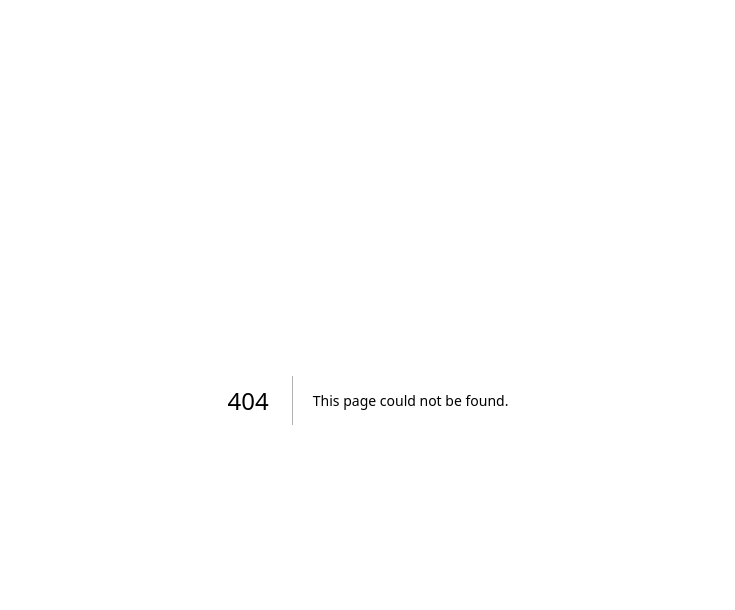
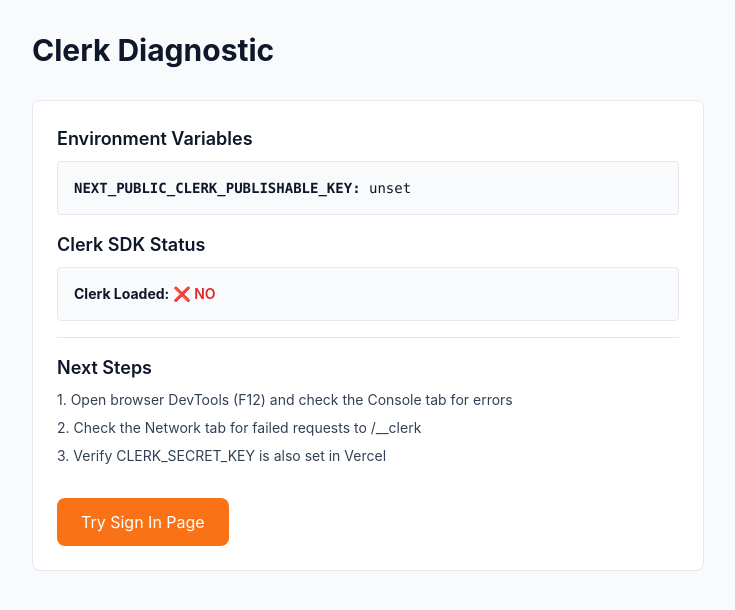
Before and after one commit to princeyadaviiit/shanvihospitalityCRM, a Next.js app: page /clerk-diagnostic in a window 1280 px wide. Before the commit this address had no page. Shown: the top 610 px of the page, without its empty margins (272-1007 px from the left). Built offline with nearby package versions, Linux system fonts and the light colour scheme; no server answers.

Commit message:
clerk auth fixing

```diff
--- /dev/null
+++ b/app/clerk-diagnostic/page.tsx
@@ -0,0 +1,126 @@
+'use client';
+
+import { useEffect, useState } from 'react';
+
+export default function ClerkDiagnosticPage() {
+  const [diagnostics, setDiagnostics] = useState<any>({
+    publishableKey: '',
+    clerkLoaded: false,
+    error: null,
+  });
+
+  useEffect(() => {
+    // Check if Clerk publishable key is available
+    const publishableKey = process.env.NEXT_PUBLIC_CLERK_PUBLISHABLE_KEY || 'NOT SET';
+
+    // Check if Clerk loaded
+    const checkClerk = () => {
+      try {
+        // @ts-ignore
+        const clerkLoaded = typeof window.Clerk !== 'undefined';
+        setDiagnostics({
+          publishableKey,
+          clerkLoaded,
+          error: null,
+        });
+      } catch (err) {
+        setDiagnostics({
+          publishableKey,
+          clerkLoaded: false,
+          error: err instanceof Error ? err.message : 'Unknown error',
+        });
+      }
+    };
+
+    // Check immediately and after delay
+    checkClerk();
+    setTimeout(checkClerk, 2000);
+  }, []);
+
+  return (
+    <div className="min-h-screen bg-slate-50 p-8">
+      <div className="max-w-2xl mx-auto">
+        <h1 className="text-3xl font-bold text-slate-900 mb-8">Clerk Diagnostic</h1>
+
+        <div className="bg-white border border-slate-200 rounded-lg p-6 space-y-4">
+          <div>
+            <h2 className="text-lg font-semibold text-slate-900 mb-2">Environment Variables</h2>
+            <div className="bg-slate-50 p-4 rounded border border-slate-200">
+              <p className="text-sm font-mono break-all">
+                <span className="font-bold">NEXT_PUBLIC_CLERK_PUBLISHABLE_KEY:</span>{' '}
+                {diagnostics.publishableKey}
+              </p>
+              {diagnostics.publishableKey === 'NOT SET' && (
+                <p className="text-red-600 font-semibold mt-2">
+                  ❌ MISSING! This must be set in Vercel environment variables.
+                </p>
+              )}
+              {diagnostics.publishableKey.startsWith('pk_live_') && (
+                <p className="text-green-600 font-semibold mt-2">
+                  ✅ Live key detected
+                </p>
+              )}
+              {diagnostics.publishableKey.startsWith('pk_test_') && (
+                <p className="text-yellow-600 font-semibold mt-2">
+                  ⚠️ Test key detected (should be live key in production)
+                </p>
+              )}
+            </div>
+          </div>
+
+          <div>
+            <h2 className="text-lg font-semibold text-slate-900 mb-2">Clerk SDK Status</h2>
+            <div className="bg-slate-50 p-4 rounded border border-slate-200">
+              <p className="text-sm">
+                <span className="font-bold">Clerk Loaded:</span>{' '}
+                {diagnostics.clerkLoaded ? (
+                  <span className="text-green-600 font-semibold">✅ YES</span>
+                ) : (
+                  <span className="text-red-600 font-semibold">❌ NO</span>
+                )}
+              </p>
+              {diagnostics.error && (
+                <p className="text-red-600 text-sm mt-2">
+                  <span className="font-bold">Error:</span> {diagnostics.error}
+                </p>
+              )}
+            </div>
+          </div>
+
+          <div className="pt-4 border-t border-slate-200">
+            <h2 className="text-lg font-semibold text-slate-900 mb-2">Next Steps</h2>
+            <ul className="space-y-2 text-sm text-slate-700">
+              {diagnostics.publishableKey === 'NOT SET' && (
+                <>
+                  <li>1. Go to Vercel Dashboard → Your Project → Settings → Environment Variables</li>
+                  <li>2. Add: NEXT_PUBLIC_CLERK_PUBLISHABLE_KEY = pk_live_Y2xlcmsuc2hhbnZpaG9zcGl0YWxpdHktY3JtLnZlcmNlbC5hcHAk</li>
+                  <li>3. Select "Production" environment</li>
+                  <li>4. Redeploy your application</li>
+                </>
+              )}
+              {diagnostics.publishableKey !== 'NOT SET' && !diagnostics.clerkLoaded && (
+                <>
+                  <li>1. Open browser DevTools (F12) and check the Console tab for errors</li>
+                  <li>2. Check the Network tab for failed requests to /__clerk</li>
+                  <li>3. Verify CLERK_SECRET_KEY is also set in Vercel</li>
+                </>
+              )}
+              {diagnostics.clerkLoaded && (
+                <li className="text-green-600 font-semibold">✅ Clerk is loaded! You can go back to /sign-in</li>
+              )}
+            </ul>
+          </div>
+
+          <div className="pt-4">
+            <a
+              href="/sign-in"
+              className="inline-block px-6 py-3 bg-orange-500 text-white rounded-lg hover:bg-orange-600 transition"
+            >
+              Try Sign In Page
+            </a>
+          </div>
+        </div>
+      </div>
+    </div>
+  );
+}
```
Also changed, not shown: 1 other file (tests, documents, lock files or other folders).
